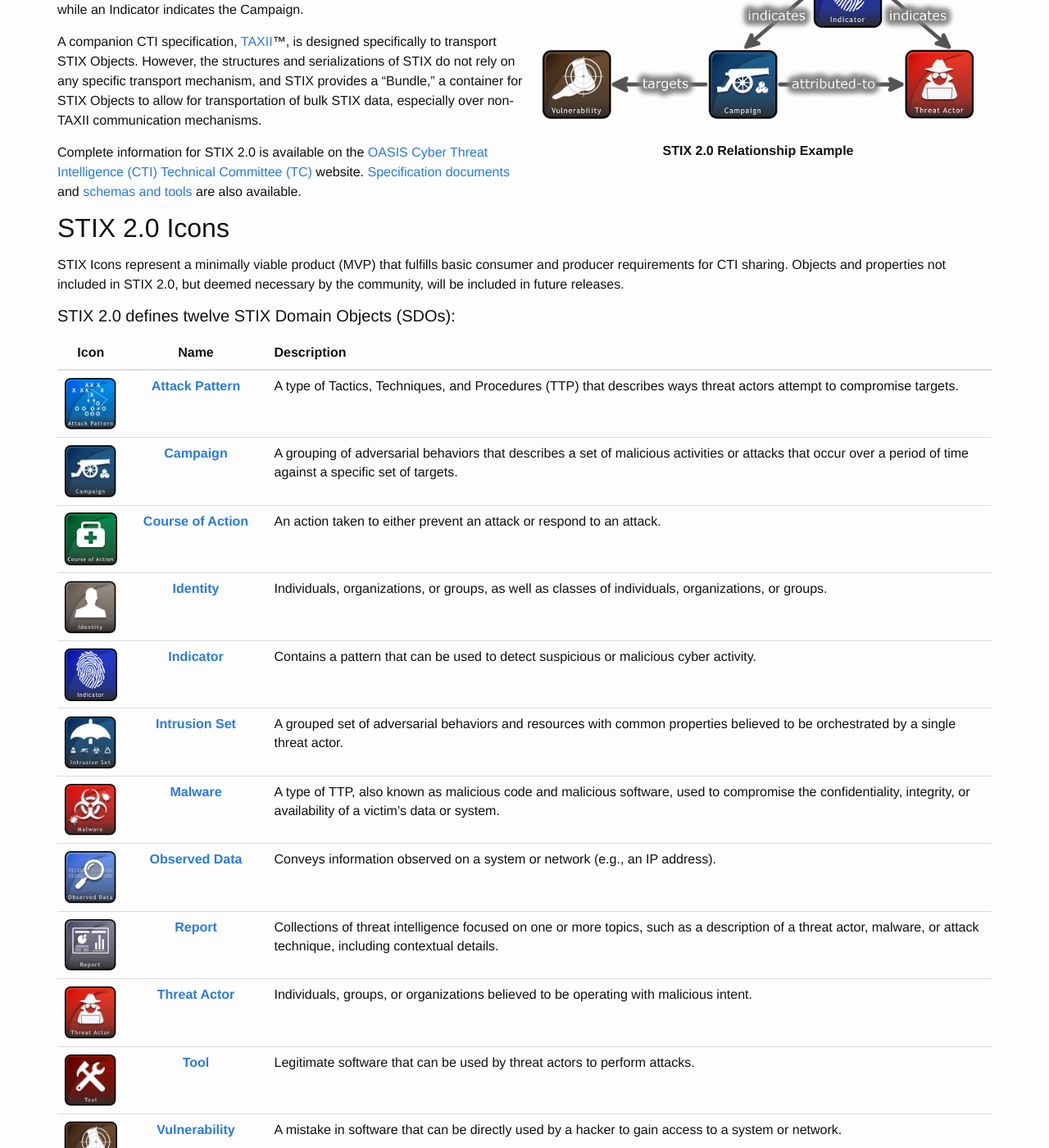
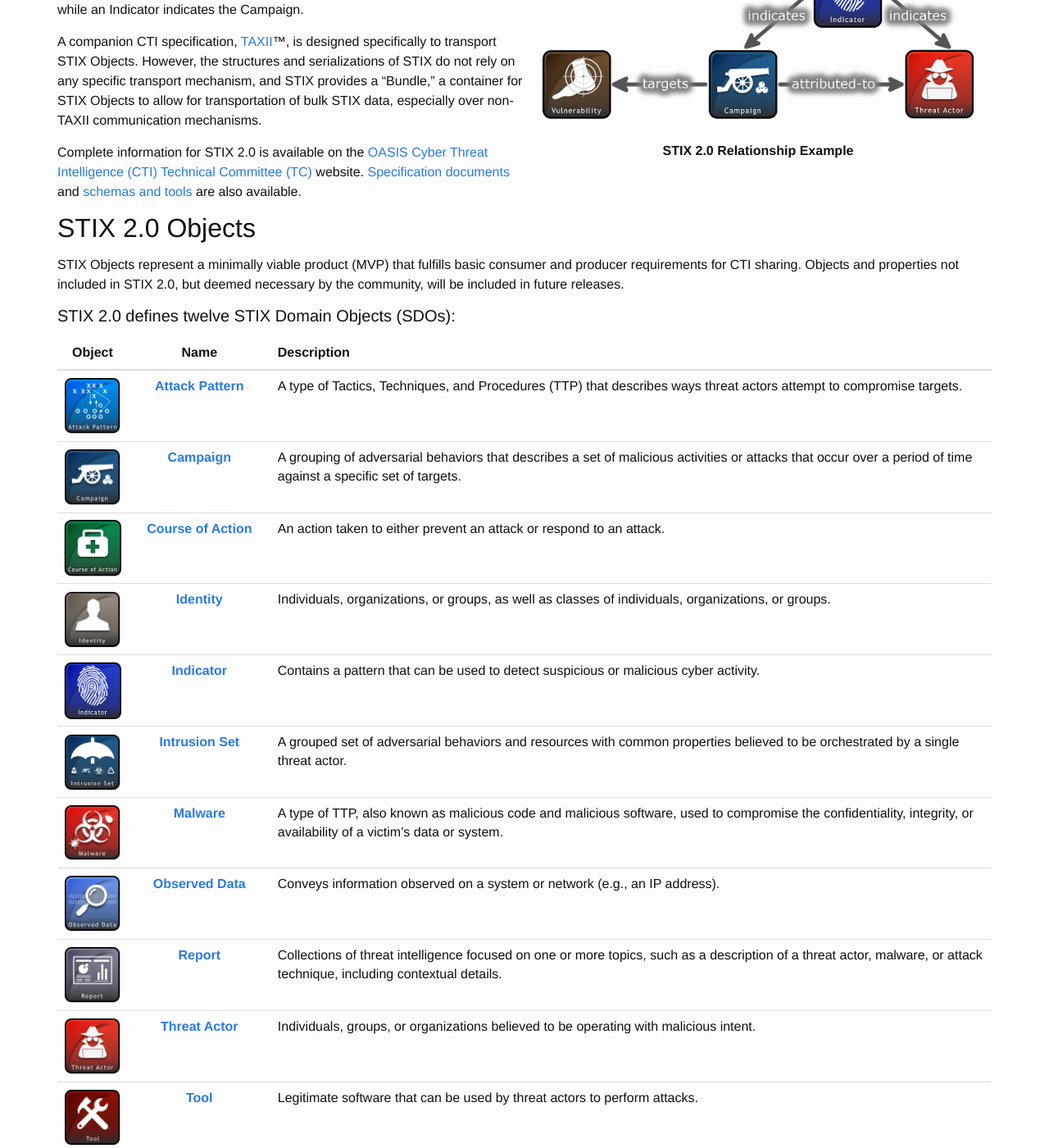
Before and after one commit to oasis-open/cti-documentation, a Jekyll site: the page built from stix/about.md, in a window 1280 px wide and 1400 px high, scrolled down 598 px. Shown: the whole window at 82% size. Built offline with Jekyll 4.4.1, drawn with Linux system fonts in a browser that asks for light colours.

Commit message:
Changed `Icons` to `Objects`

```diff
--- a/stix/about.md
+++ b/stix/about.md
@@ -31,14 +31,14 @@
 
 Complete information for STIX 2.0 is available on the [OASIS Cyber Threat Intelligence (CTI) Technical Committee (TC)](https://www.oasis-open.org/committees/tc_home.php?wg_abbrev=cti) website. [Specification documents](https://docs.google.com/document/d/1yvqWaPPnPW-2NiVCLqzRszcx91ffMowfT5MmE9Nsy_w/edit?pref=2&pli=1) and [schemas and tools](https://www.oasis-open.org/committees/tc_home.php?wg_abbrev=cti#openrepo) are also available.
 
-## STIX 2.0 Icons
+## STIX 2.0 Objects
 
-STIX Icons represent a minimally viable product (MVP) that fulfills basic consumer and producer requirements for CTI sharing. Objects and properties not included in STIX 2.0, but deemed necessary by the community, will be included in future releases.
+STIX Objects represent a minimally viable product (MVP) that fulfills basic consumer and producer requirements for CTI sharing. Objects and properties not included in STIX 2.0, but deemed necessary by the community, will be included in future releases.
 
 #### STIX 2.0 defines twelve STIX Domain Objects (SDOs):
 
 {: .table .table-hover .table-example .table-desc}
-| Icon | Name | Description |
+| Object | Name | Description |
 | :---: | :---: | --- |
 | ![Attack Pattern Icon]({{ site.baseurl }}/img/icons/attack_pattern.png) | [**Attack Pattern**](https://docs.google.com/document/d/1IvkLxg_tCnICsatu2lyxKmWmh1gY2h8HUNssKIE-UIA/edit#heading=h.axjijf603msy) | A type of Tactics, Techniques, and Procedures (TTP) that describes ways threat actors attempt to compromise targets. |
 | ![Campaign Icon]({{ site.baseurl }}/img/icons/campaign.png) | [**Campaign**](https://docs.google.com/document/d/1IvkLxg_tCnICsatu2lyxKmWmh1gY2h8HUNssKIE-UIA/edit#heading=h.pcpvfz4ik6d6) | A grouping of adversarial behaviors that describes a set of malicious activities or attacks that occur over a period of time against a specific set of targets. |
@@ -56,7 +56,7 @@
 #### STIX 2.0 defines two STIX Relationship Objects (SROs):
 
 {:.table .table-hover .table-example .table-desc}
-| Icon | Name | Description |
+| Object | Name | Description |
 | :---: | :---:| --- |
 | ![Relationship Icon]({{ site.baseurl }}/img/icons/relationship.png) | [**Relationship**](https://docs.google.com/document/d/1IvkLxg_tCnICsatu2lyxKmWmh1gY2h8HUNssKIE-UIA/edit#heading=h.e2e1szrqfoan) | Used to link two SDOs and to describe how they are related to each other. |
 | ![Sighting Icon]({{ site.baseurl }}/img/icons/sighting.png) | [**Sighting**](https://docs.google.com/document/d/1IvkLxg_tCnICsatu2lyxKmWmh1gY2h8HUNssKIE-UIA/edit#heading=h.a795guqsap3r) | Denotes the belief that an element of CTI was seen (e.g., indicator, malware). |
```
